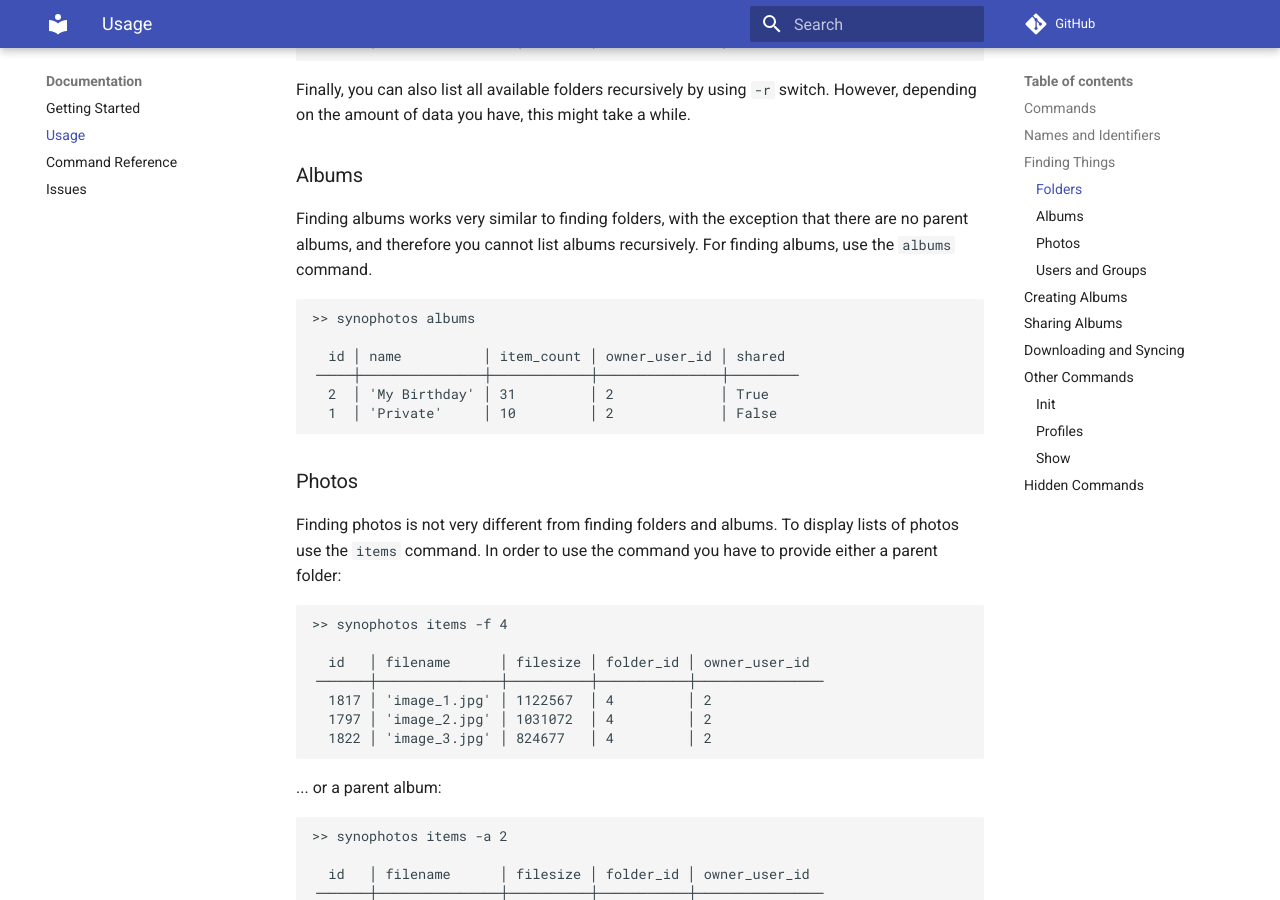
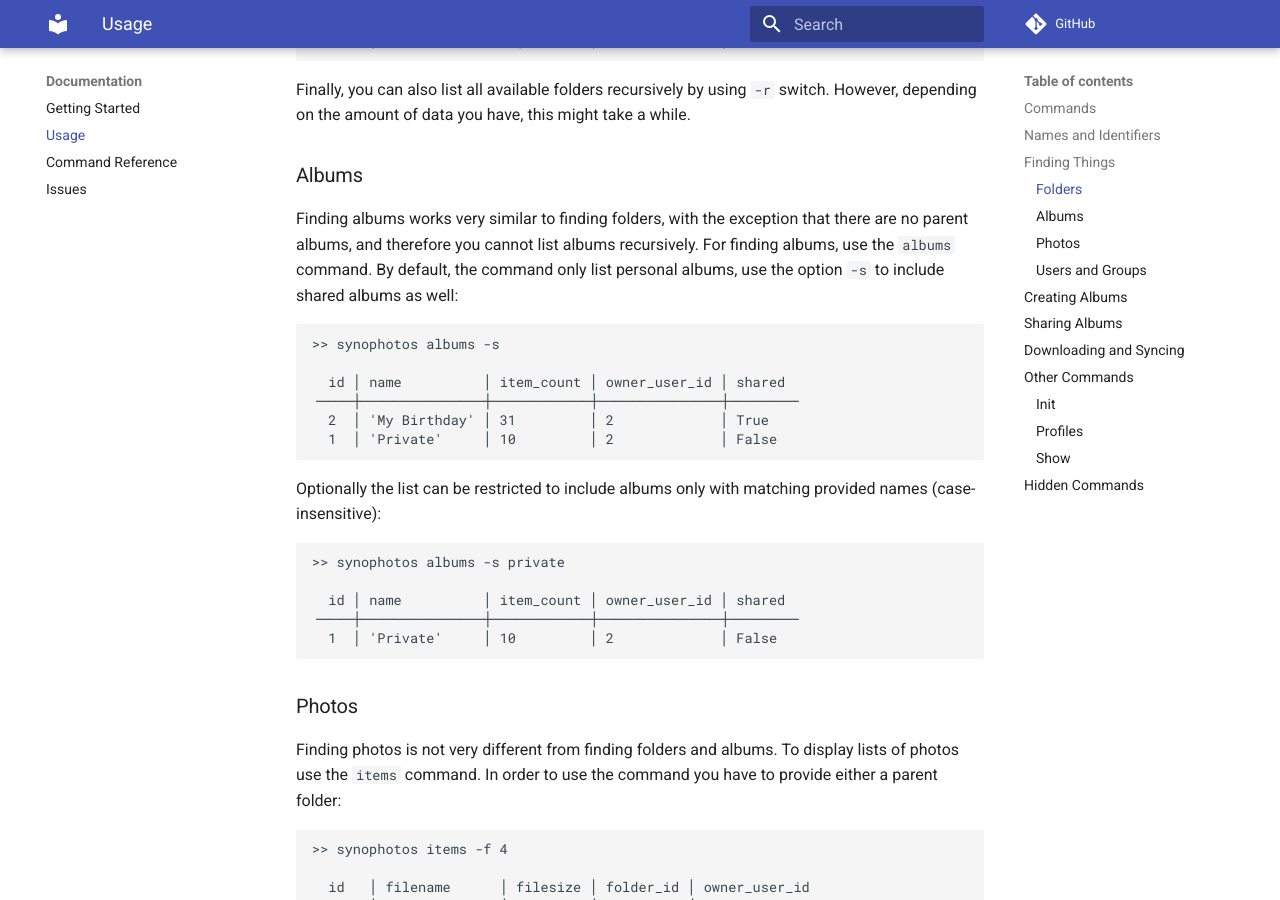
Before and after one commit to fortysix2ahead/synophotos, an MkDocs documentation site: the page built from docs/usage.md, in a window 1280 px wide and 900 px high, scrolled down 2434 px. Built offline with MkDocs 1.6.1 and Material for MkDocs 9.7.7, drawn with Linux system fonts in a browser that asks for light colours; comment, search, counter and statistics services are not loaded; some of the changed text lies outside the part shown.

Commit message:
Documentation update

````diff
--- a/docs/usage.md
+++ b/docs/usage.md
@@ -119,14 +119,24 @@ Finally, you can also list all available folders recursively by using `-r` switc
 ### Albums
 
 Finding albums works very similar to finding folders, with the exception that there are no parent albums, and therefore you cannot list albums recursively.
-For finding albums, use the `albums` command.
+For finding albums, use the `albums` command. By default, the command only list personal albums, use the option `-s` to include shared albums as well:
 
 ```bash
->> synophotos albums
+>> synophotos albums -s
 
   id │ name          │ item_count │ owner_user_id │ shared
 ╶────┼───────────────┼────────────┼───────────────┼────────╴
   2  │ 'My Birthday' │ 31         │ 2             │ True
+  1  │ 'Private'     │ 10         │ 2             │ False
+```
+
+Optionally the list can be restricted to include albums only with matching provided names (case-insensitive):
+
+```bash
+>> synophotos albums -s private
+
+  id │ name          │ item_count │ owner_user_id │ shared
+╶────┼───────────────┼────────────┼───────────────┼────────╴
   1  │ 'Private'     │ 10         │ 2             │ False
 ```
 
@@ -265,8 +275,11 @@ Options:
   --help                  Show this message and exit.
 ```
 
-It takes one or more strings which are matched against all existing albums, including shared ones. All items from those albums will be downloaded to the
-provided destination folder. **Important: any .jpg files in the destination folder which are not contained in the given albums will be removed!**
+It takes optionally one or more arguments which are considered parts of album names. If provided only albums which have
+matching names (case-insensitive) are included, including shared ones. All items from those albums will be downloaded to the
+provided destination folder.
+
+**Important: any .jpg files in the destination folder which are not contained in the given albums will be removed!**
 
 ```
 ❯ synophotos sync -d ~/Temp holiday birthday
````
